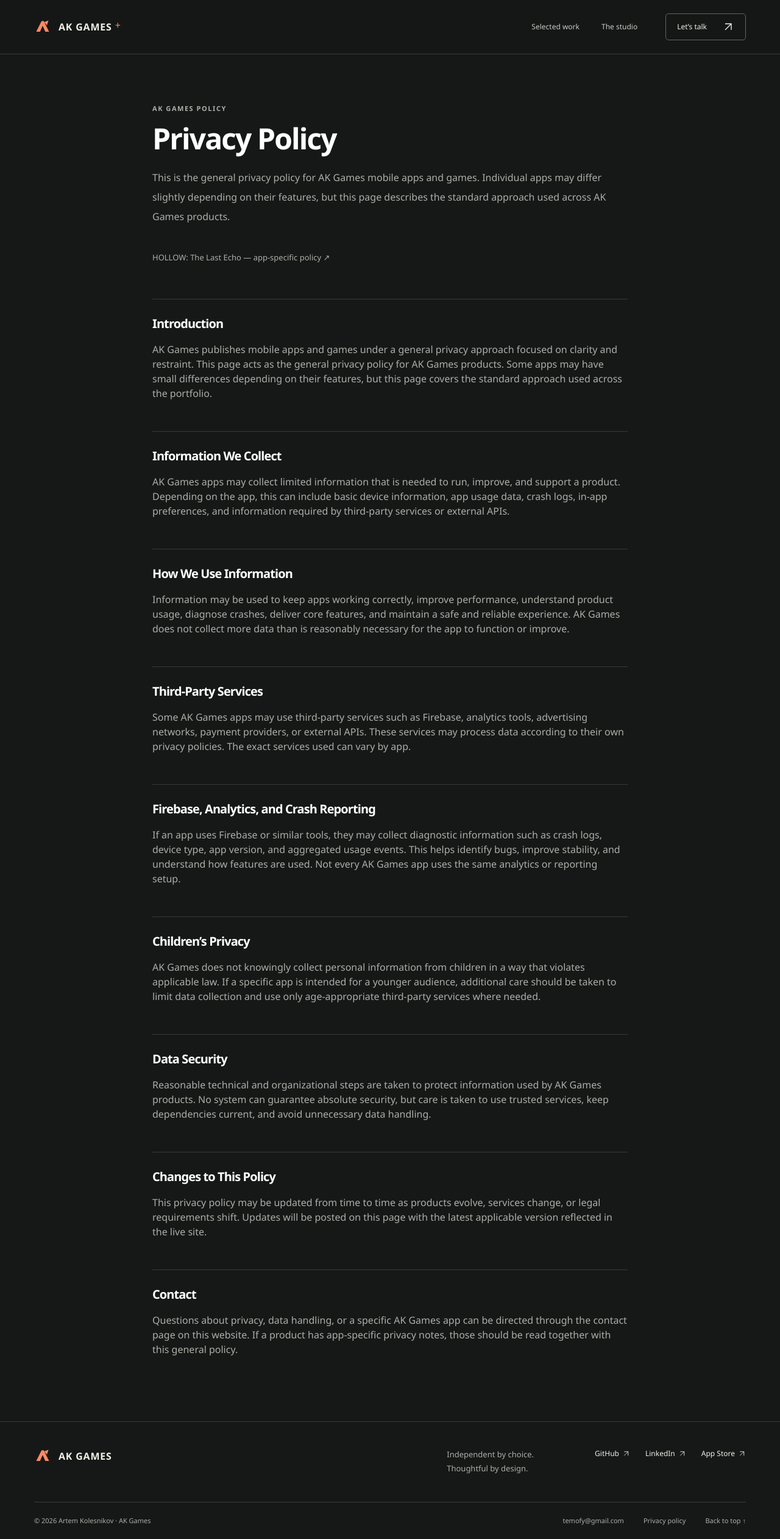
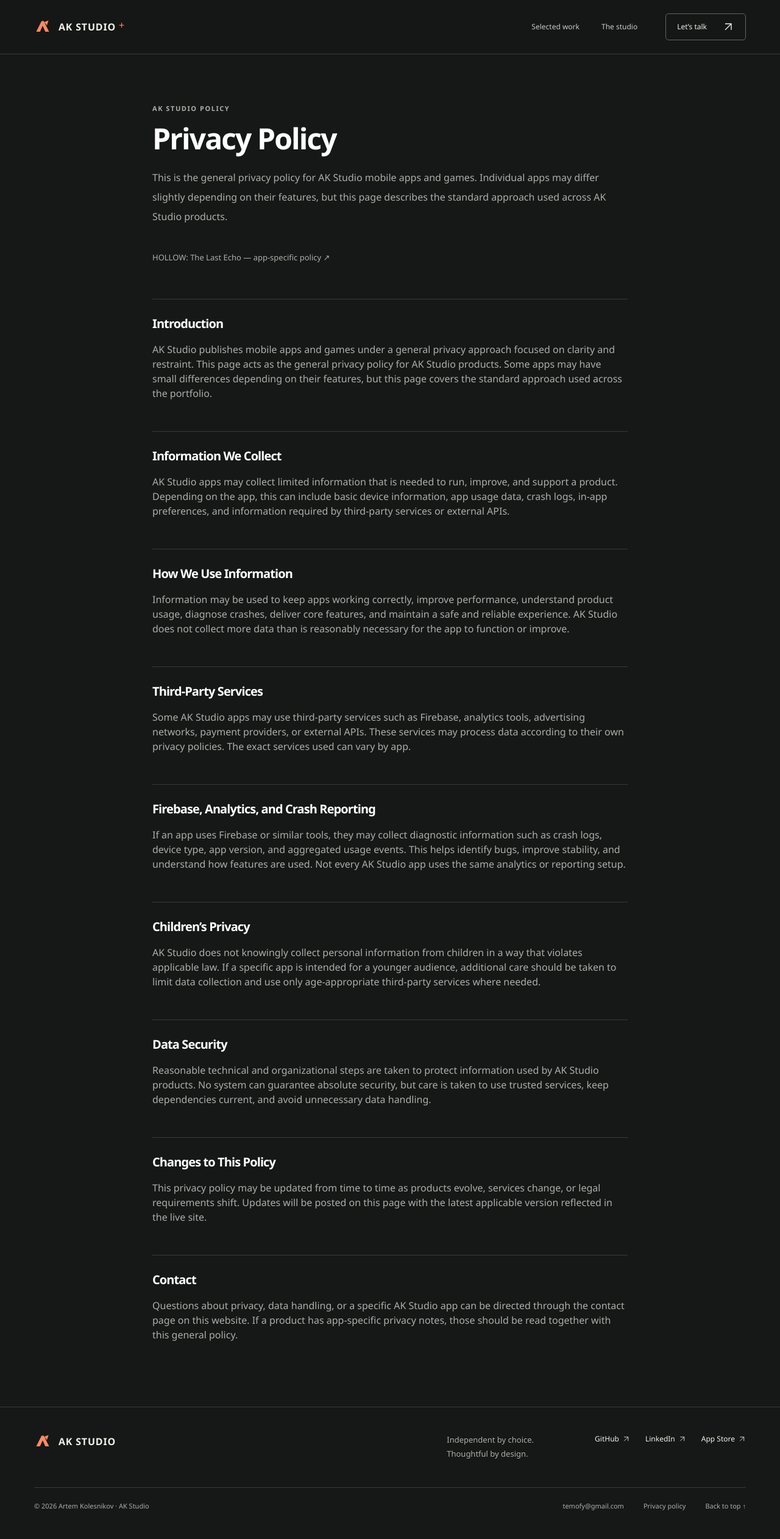
Before and after one commit to ArtemLuty/ak-games-landing, a Next.js app: page /privacy in a window 1280 px wide. Shown: the whole page at 61% size. After the commit the page ends 2500 px from the top, so only its background shows below. Built offline with nearby package versions, Linux system fonts and the light colour scheme; no server answers.

Commit message:
Rename portfolio to AK Studio and support hosting-specific canonical URLs

```diff
--- a/app/layout.tsx
+++ b/app/layout.tsx
@@ -6,17 +6,17 @@ import { asset, siteUrl } from "@/data/site";
 export const metadata: Metadata = {
   metadataBase: new URL(`${siteUrl}/`),
   title: {
-    default: "AK Games — Thoughtful apps. Memorable play.",
-    template: "%s — AK Games",
+    default: "AK Studio — Thoughtful apps. Memorable play.",
+    template: "%s — AK Studio",
   },
   description:
     "Independent developer Artem Kolesnikov creates thoughtful mobile apps, original games and practical digital products. Explore the work and start a collaboration.",
   alternates: { canonical: `${siteUrl}/` },
   openGraph: {
-    title: "AK Games — Thoughtful apps. Memorable play.",
+    title: "AK Studio — Thoughtful apps. Memorable play.",
     description:
       "Mobile apps, original games and product development by Artem Kolesnikov.",
-    siteName: "AK Games",
+    siteName: "AK Studio",
     type: "website",
     url: siteUrl,
     images: [
@@ -24,13 +24,13 @@ export const metadata: Metadata = {
         url: `${siteUrl}/projects/hollow-cover.jpg`,
         width: 1800,
         height: 581,
-        alt: "HOLLOW, an original game by AK Games",
+        alt: "HOLLOW, an original game by AK Studio",
       },
     ],
   },
   twitter: {
     card: "summary_large_image",
-    title: "AK Games — Thoughtful apps. Memorable play.",
+    title: "AK Studio — Thoughtful apps. Memorable play.",
   },
   icons: { icon: asset("/favicon.svg") },
 };
--- a/app/page.tsx
+++ b/app/page.tsx
@@ -160,7 +160,7 @@ export default function HomePage() {
               <span className="maker-avatar">ak.</span>
               <div>
                 <strong>Artem Kolesnikov</strong>
-                <span>Independent developer · AK Games</span>
+                <span>Independent developer · AK Studio</span>
               </div>
             </div>
           </div>
@@ -171,7 +171,7 @@ export default function HomePage() {
               means a forest that remembers your footsteps.
             </p>
             <p>
-              AK Games is my independent practice. I work across product design
+              AK Studio is my independent practice. I work across product design
               and development, connecting the first idea, the interface, and the
               code that brings it to life.
             </p>
--- a/app/privacy/page.tsx
+++ b/app/privacy/page.tsx
@@ -3,38 +3,38 @@ import Link from "next/link";
 
 export const metadata: Metadata = {
   title: "Privacy policy",
-  description: "General privacy policy for AK Games mobile apps and products.",
+  description: "General privacy policy for AK Studio mobile apps and products.",
   alternates: { canonical: "/privacy/" },
 };
 
 const sections = [
   {
     title: "Introduction",
-    body: "AK Games publishes mobile apps and games under a general privacy approach focused on clarity and restraint. This page acts as the general privacy policy for AK Games products. Some apps may have small differences depending on their features, but this page covers the standard approach used across the portfolio.",
+    body: "AK Studio publishes mobile apps and games under a general privacy approach focused on clarity and restraint. This page acts as the general privacy policy for AK Studio products. Some apps may have small differences depending on their features, but this page covers the standard approach used across the portfolio.",
   },
   {
     title: "Information We Collect",
-    body: "AK Games apps may collect limited information that is needed to run, improve, and support a product. Depending on the app, this can include basic device information, app usage data, crash logs, in-app preferences, and information required by third-party services or external APIs.",
+    body: "AK Studio apps may collect limited information that is needed to run, improve, and support a product. Depending on the app, this can include basic device information, app usage data, crash logs, in-app preferences, and information required by third-party services or external APIs.",
   },
   {
     title: "How We Use Information",
-    body: "Information may be used to keep apps working correctly, improve performance, understand product usage, diagnose crashes, deliver core features, and maintain a safe and reliable experience. AK Games does not collect more data than is reasonably necessary for the app to function or improve.",
+    body: "Information may be used to keep apps working correctly, improve performance, understand product usage, diagnose crashes, deliver core features, and maintain a safe and reliable experience. AK Studio does not collect more data than is reasonably necessary for the app to function or improve.",
   },
   {
     title: "Third-Party Services",
-    body: "Some AK Games apps may use third-party services such as Firebase, analytics tools, advertising networks, payment providers, or external APIs. These services may process data according to their own privacy policies. The exact services used can vary by app.",
+    body: "Some AK Studio apps may use third-party services such as Firebase, analytics tools, advertising networks, payment providers, or external APIs. These services may process data according to their own privacy policies. The exact services used can vary by app.",
   },
   {
     title: "Firebase, Analytics, and Crash Reporting",
-    body: "If an app uses Firebase or similar tools, they may collect diagnostic information such as crash logs, device type, app version, and aggregated usage events. This helps identify bugs, improve stability, and understand how features are used. Not every AK Games app uses the same analytics or reporting setup.",
+    body: "If an app uses Firebase or similar tools, they may collect diagnostic information such as crash logs, device type, app version, and aggregated usage events. This helps identify bugs, improve stability, and understand how features are used. Not every AK Studio app uses the same analytics or reporting setup.",
   },
   {
     title: "Children’s Privacy",
-    body: "AK Games does not knowingly collect personal information from children in a way that violates applicable law. If a specific app is intended for a younger audience, additional care should be taken to limit data collection and use only age-appropriate third-party services where needed.",
+    body: "AK Studio does not knowingly collect personal information from children in a way that violates applicable law. If a specific app is intended for a younger audience, additional care should be taken to limit data collection and use only age-appropriate third-party services where needed.",
   },
   {
     title: "Data Security",
-    body: "Reasonable technical and organizational steps are taken to protect information used by AK Games products. No system can guarantee absolute security, but care is taken to use trusted services, keep dependencies current, and avoid unnecessary data handling.",
+    body: "Reasonable technical and organizational steps are taken to protect information used by AK Studio products. No system can guarantee absolute security, but care is taken to use trusted services, keep dependencies current, and avoid unnecessary data handling.",
   },
   {
     title: "Changes to This Policy",
@@ -42,7 +42,7 @@ const sections = [
   },
   {
     title: "Contact",
-    body: "Questions about privacy, data handling, or a specific AK Games app can be directed through the contact page on this website. If a product has app-specific privacy notes, those should be read together with this general policy.",
+    body: "Questions about privacy, data handling, or a specific AK Studio app can be directed through the contact page on this website. If a product has app-specific privacy notes, those should be read together with this general policy.",
   },
 ];
 
@@ -52,15 +52,15 @@ export default function PrivacyPage() {
       <div className="container-shell">
         <div className="privacy-inner">
           <div className="max-w-3xl">
-            <p className="eyebrow">AK Games Policy</p>
+            <p className="eyebrow">AK Studio Policy</p>
             <h1 className="mt-4 text-4xl font-semibold tracking-tight text-white sm:text-5xl">
               Privacy Policy
             </h1>
             <p className="mt-6 text-base leading-8 text-slate-300">
-              This is the general privacy policy for AK Games mobile apps and
+              This is the general privacy policy for AK Studio mobile apps and
               games. Individual apps may differ slightly depending on their
               features, but this page describes the standard approach used
-              across AK Games products.
+              across AK Studio products.
             </p>
           </div>
 
--- a/app/projects/page.tsx
+++ b/app/projects/page.tsx
@@ -11,7 +11,7 @@ export default function ProjectsPage() {
   return (
     <>
       <section className="page-intro container-shell">
-        <p className="eyebrow">THE AK GAMES PORTFOLIO</p>
+        <p className="eyebrow">THE AK STUDIO PORTFOLIO</p>
         <h1>
           Made with curiosity.
           <br />
--- a/components/site-footer.tsx
+++ b/components/site-footer.tsx
@@ -8,7 +8,7 @@ export function SiteFooter() {
         <div className="footer-top">
           <Link href="/" className="brand">
             <BrandMark />
-            <span>AK GAMES</span>
+            <span>AK STUDIO</span>
           </Link>
           <p>
             Independent by choice.
@@ -40,7 +40,7 @@ export function SiteFooter() {
           </div>
         </div>
         <div className="footer-bottom">
-          <span>© {new Date().getFullYear()} Artem Kolesnikov · AK Games</span>
+          <span>© {new Date().getFullYear()} Artem Kolesnikov · AK Studio</span>
           <a href={`mailto:${contactDetails.email}`}>{contactDetails.email}</a>
           <Link href="/privacy">Privacy policy</Link>
           <a href="#top">Back to top ↑</a>
--- a/components/site-header.tsx
+++ b/components/site-header.tsx
@@ -19,10 +19,10 @@ export function SiteHeader() {
   return (
     <header className="site-header">
       <div className="container-shell header-inner">
-        <Link href="/" aria-label="AK Games home" className="brand">
+        <Link href="/" aria-label="AK Studio home" className="brand">
           <BrandMark />
           <span>
-            AK GAMES
+            AK STUDIO
             <span className="brand-plus" aria-hidden="true">
               +
             </span>
--- a/data/site.ts
+++ b/data/site.ts
@@ -1,4 +1,7 @@
-export const siteUrl = "https://artemluty.github.io/ak-games-landing";
+export const siteUrl = (
+  process.env.NEXT_PUBLIC_SITE_URL ??
+  "https://artemluty.github.io/ak-games-landing"
+).replace(/\/$/, "");
 export const asset = (path: string) =>
   `${process.env.NEXT_PUBLIC_BASE_PATH ?? ""}${path}`;
 export const contactDetails = {
--- a/package.json
+++ b/package.json
@@ -1,5 +1,5 @@
 {
-  "name": "ak-games-site",
+  "name": "ak-studio-site",
   "version": "0.1.0",
   "private": true,
   "scripts": {
```
Also changed, not shown: 3 other files (tests, documents, lock files or other folders).
